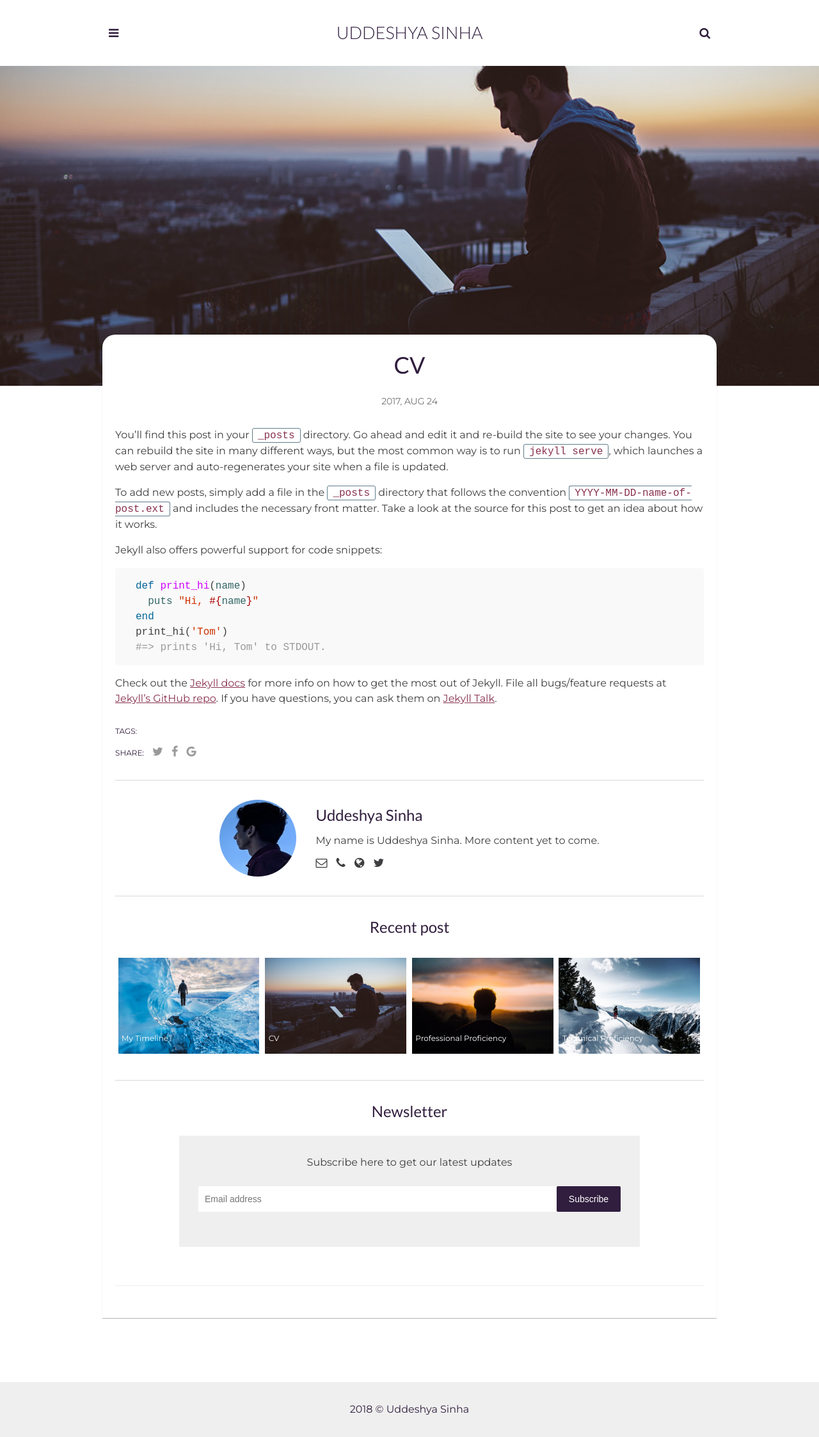
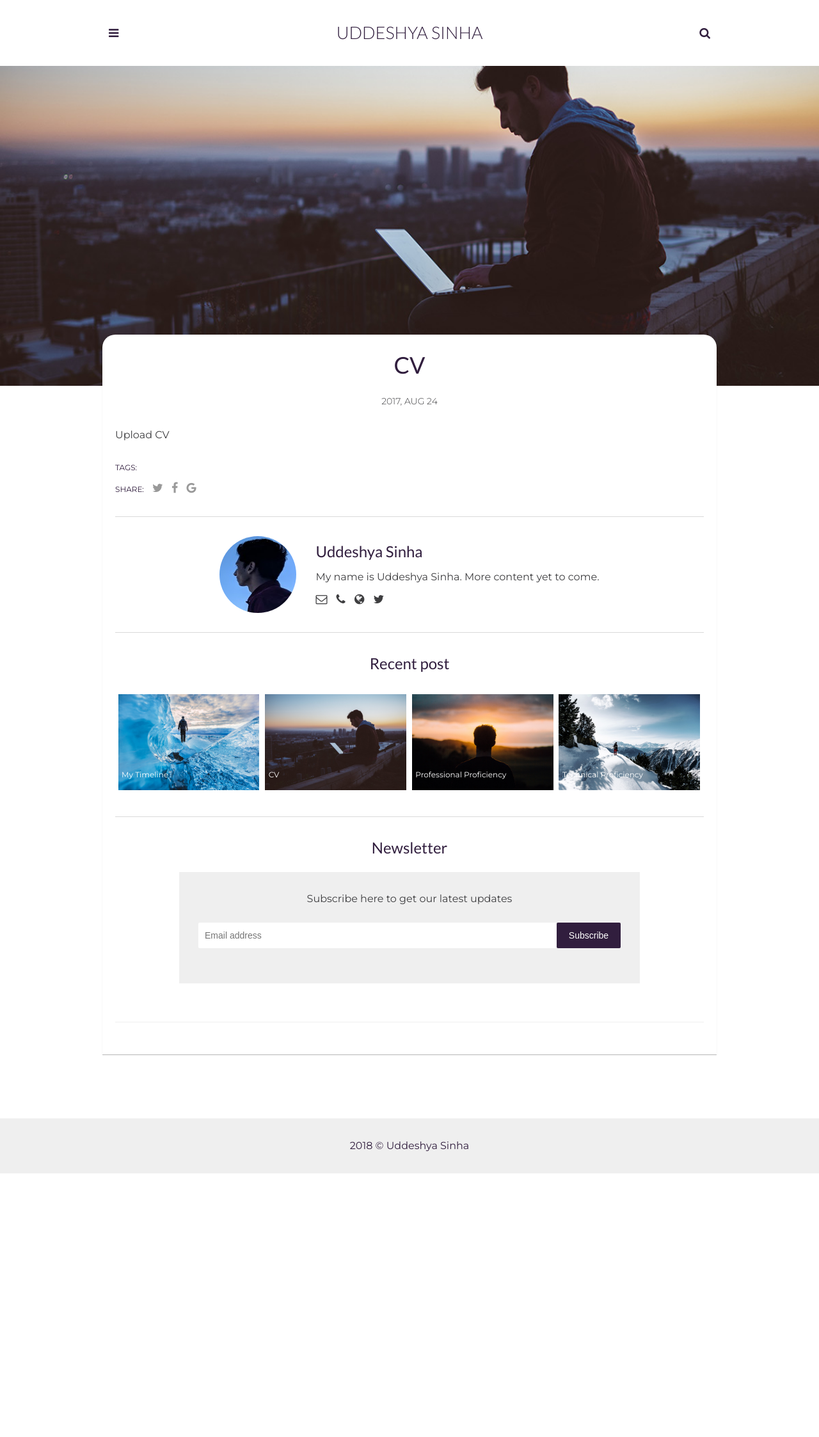
Before and after one commit to SinhaUddeshya/sinhauddeshya.github.io, a Jekyll site: the page built from _posts/2017-08-24-i-meet-the-sunset.markdown, in a window 1280 px wide. Shown: the whole page at 64% size. Built offline with Jekyll 4.4.1, drawn with Linux system fonts in a browser that asks for light colours; comment, search, counter and statistics services are not loaded.

Commit message:
Update 2017-08-24-i-meet-the-sunset.markdown

```diff
--- a/_posts/2017-08-24-i-meet-the-sunset.markdown
+++ b/_posts/2017-08-24-i-meet-the-sunset.markdown
@@ -7,22 +7,4 @@ img: post-2.jpg # Add image post (optional)
 tags: []
 author: # Add name author (optional)
 ---
-You’ll find this post in your `_posts` directory. Go ahead and edit it and re-build the site to see your changes. You can rebuild the site in many different ways, but the most common way is to run `jekyll serve`, which launches a web server and auto-regenerates your site when a file is updated.
-
-To add new posts, simply add a file in the `_posts` directory that follows the convention `YYYY-MM-DD-name-of-post.ext` and includes the necessary front matter. Take a look at the source for this post to get an idea about how it works.
-
-Jekyll also offers powerful support for code snippets:
-
-{% highlight ruby %}
-def print_hi(name)
-  puts "Hi, #{name}"
-end
-print_hi('Tom')
-#=> prints 'Hi, Tom' to STDOUT.
-{% endhighlight %}
-
-Check out the [Jekyll docs][jekyll-docs] for more info on how to get the most out of Jekyll. File all bugs/feature requests at [Jekyll’s GitHub repo][jekyll-gh]. If you have questions, you can ask them on [Jekyll Talk][jekyll-talk].
-
-[jekyll-docs]: https://jekyllrb.com/docs/home
-[jekyll-gh]:   https://github.com/jekyll/jekyll
-[jekyll-talk]: https://talk.jekyllrb.com/
+Upload CV
```
